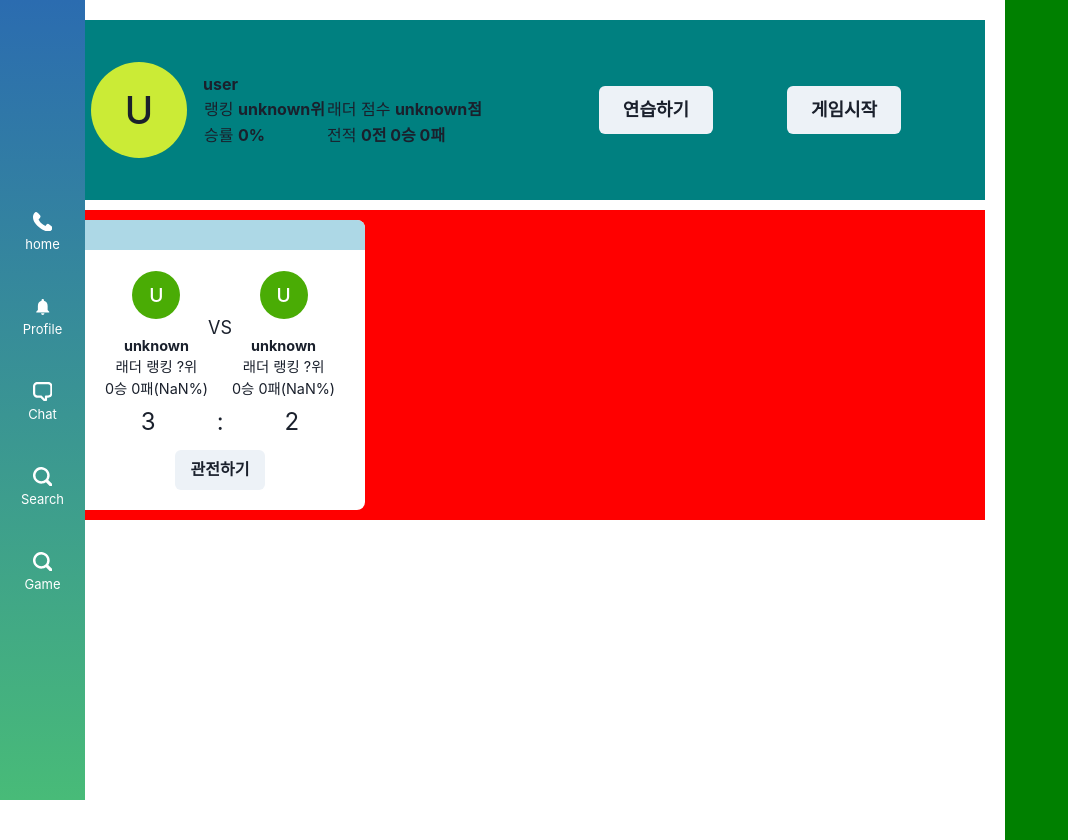
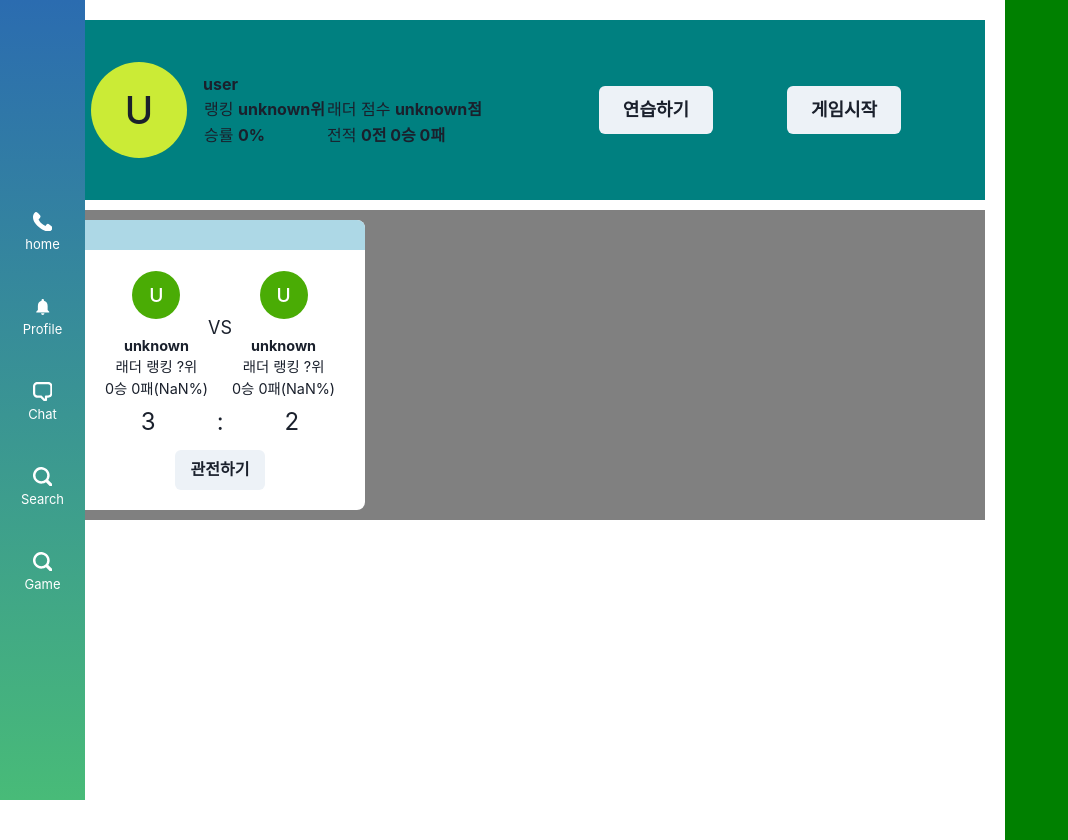
Before and after one commit to transcendence42/ft_transcendence, a React (Create React App) app in the folder front/: page / in a window 1280 px wide. Shown: the top 840 px of the page, without its empty margins (0-1068 px from the left). Built offline with nearby package versions, Linux system fonts and the light colour scheme.

Commit message:
refactor: change color

```diff
--- a/front/src/templates/Main/index.tsx
+++ b/front/src/templates/Main/index.tsx
@@ -15,7 +15,7 @@ const MainPageTemplate = ({ mainHeader = dummymainHeader, children = dummyConten
       <Box minH="180px" padding="10px" backgroundColor="teal">
         {mainHeader}
       </Box>
-      <Box marginTop="10px" padding="10px" backgroundColor="red">
+      <Box marginTop="10px" padding="10px" backgroundColor="gray">
         {children}
       </Box>
     </Flex>
```
